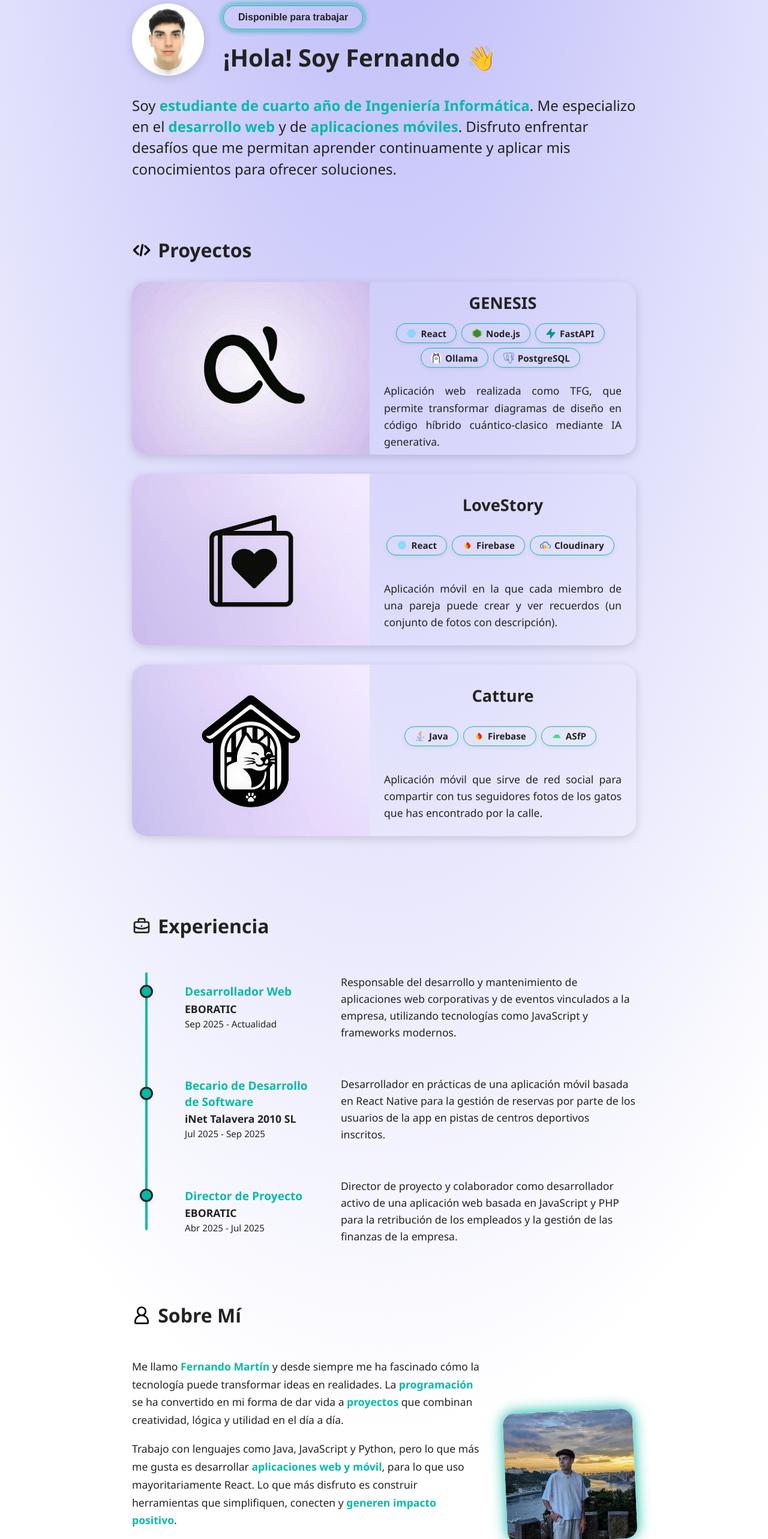
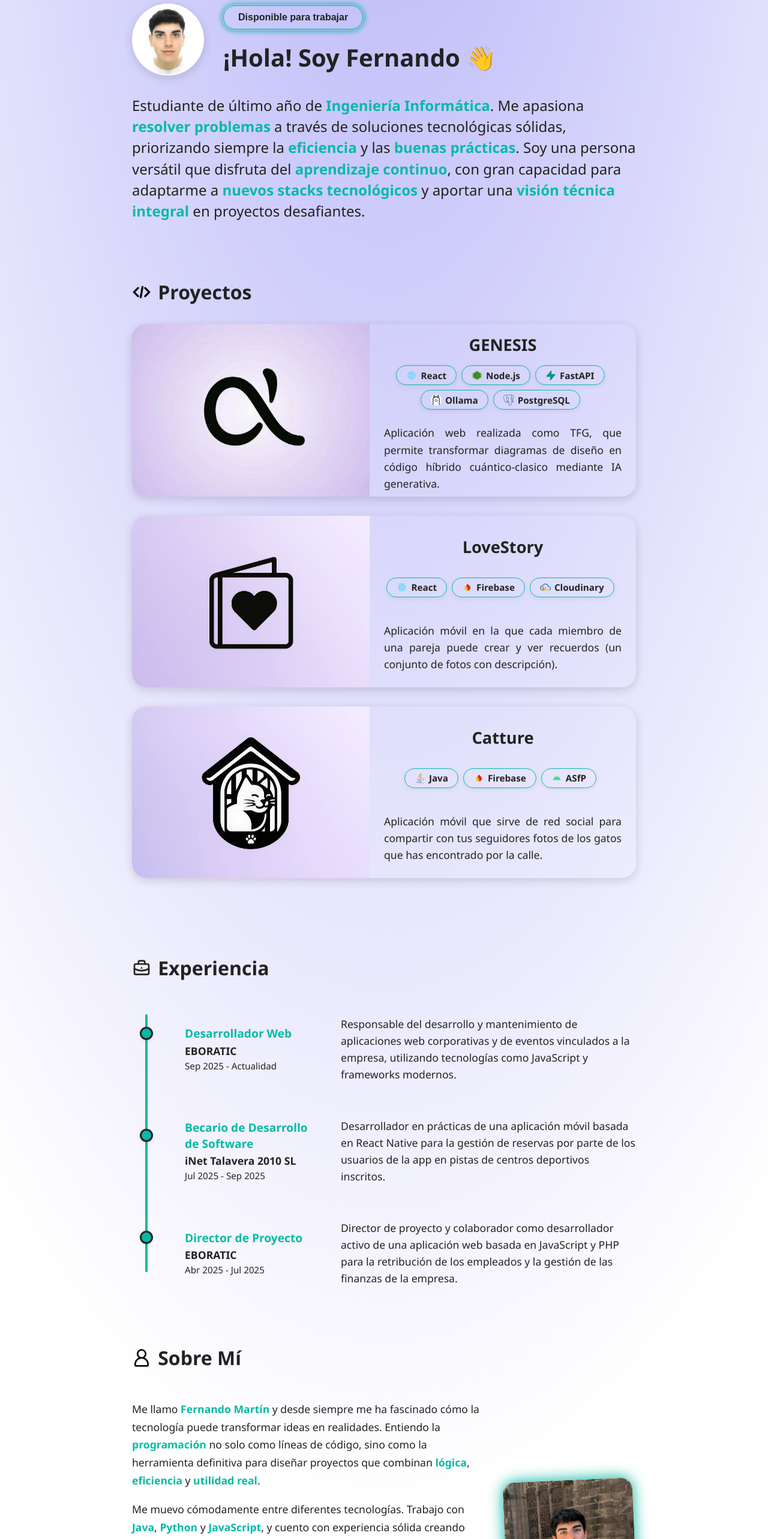
Before and after one commit to fernandomartin18/Porfolio, a React (Vite) app: page / in a window 1280 px wide. Shown: the part 234-2800 px from the top of the page at 60% size. Built offline with nearby package versions, Linux system fonts and the light colour scheme.

Commit message:
(feat): Actualización de contenido y estilo en SobreMi y Genesis

```diff
--- a/src/components/Inicio.jsx
+++ b/src/components/Inicio.jsx
@@ -49,9 +49,9 @@ export default function Inicio() {
         </div>
       </div>
       <p className="inicio-descripcion">
-          Soy <b className="primary-bold">estudiante de cuarto año de Ingeniería Informática</b>.
-          Me especializo en el <b className="primary-bold">desarrollo web</b> y de <b className="primary-bold">aplicaciones móviles</b>.
-          Disfruto enfrentar desafíos que me permitan aprender continuamente y aplicar mis conocimientos para ofrecer soluciones.
+          Estudiante de último año de <b className="primary-bold">Ingeniería Informática</b>.
+          Me apasiona <b className="primary-bold">resolver problemas</b> a través de soluciones tecnológicas sólidas, priorizando siempre la <b className="primary-bold">eficiencia</b> y las <b className="primary-bold">buenas prácticas</b>.
+          Soy una persona versátil que disfruta del <b className="primary-bold">aprendizaje continuo</b>, con gran capacidad para adaptarme a <b className="primary-bold">nuevos stacks tecnológicos</b> y aportar una <b className="primary-bold">visión técnica integral</b> en proyectos desafiantes.
       </p>
     </div>
   )
--- a/src/components/SobreMi.jsx
+++ b/src/components/SobreMi.jsx
@@ -6,13 +6,13 @@ export default function SobreMi() {
     <div className="sobre-mi-content">
       <div className="sobre-mi-text">
         <p>
-          Me llamo <span className="primary-text">Fernando Martín</span> y desde siempre me ha fascinado cómo la tecnología puede transformar ideas en realidades. La <span className="primary-text">programación</span> se ha convertido en mi forma de dar vida a <span className="primary-text">proyectos</span> que combinan creatividad, lógica y utilidad en el día a día.
+          Me llamo <span className="primary-text">Fernando Martín</span> y desde siempre me ha fascinado cómo la tecnología puede transformar ideas en realidades. Entiendo la <span className="primary-text">programación</span> no solo como líneas de código, sino como la herramienta definitiva para diseñar proyectos que combinan <span className="primary-text">lógica</span>, <span className="primary-text">eficiencia</span> y <span className="primary-text">utilidad real</span>.
         </p>
         <p>
-          Trabajo con lenguajes como Java, JavaScript y Python, pero lo que más me gusta es desarrollar <span className="primary-text">aplicaciones web y móvil</span>, para lo que uso mayoritariamente React. Lo que más disfruto es construir herramientas que simplifiquen, conecten y <span className="primary-text">generen impacto positivo</span>.
+          Me muevo cómodamente entre diferentes tecnologías. Trabajo con <span className="primary-text">Java</span>, <span className="primary-text">Python</span> y <span className="primary-text">JavaScript</span>, y cuento con experiencia sólida creando aplicaciones y webs con <span className="primary-text">React</span>. Sin embargo, más allá de la herramienta o el framework, mi objetivo es siempre el mismo: <span className="primary-text">construir soluciones de software integrales</span>, bien estructuradas y que conecten realmente con las necesidades del usuario final.
         </p>
         <p>
-          Soy una <span className="primary-text">persona curiosa y constante</span>, siempre abierta a aprender de cada reto y de las personas con las que <span className="primary-text">colaboro</span>. La música y los gatos son la mejor compañía en mis horas de código.
+          A nivel personal, la <span className="primary-text">curiosidad</span> y la <span className="primary-text">constancia</span> son mis motores. Valoro mucho el <span className="primary-text">trabajo en equipo</span> y el <span className="primary-text">aprendizaje mutuo</span> en cada proyecto. Y sí, la música y mi gato suelen ser mi mejor compañía en las sesiones de código en casa.
         </p>
       </div>
       <div className="sobre-mi-foto">
--- a/src/css/Genesis.css
+++ b/src/css/Genesis.css
@@ -41,7 +41,8 @@
   color: var(--text);
   opacity: 0.8;
   margin: 0;
-  max-width: 800px;
+  max-width: 80%;
+  text-align: justify;
 }
 
 .genesis-section {
@@ -347,7 +348,13 @@
   }
 
   .genesis-subtitle {
-     text-align: left;
+    text-align: left;
+    max-width: 100%;
+    margin: 0;
+    font-size: 1.25rem;
+    line-height: 1.5;
+    color: var(--text);
+    opacity: 0.8;
   }
 
   .genesis-section {
--- a/src/pages/Genesis.jsx
+++ b/src/pages/Genesis.jsx
@@ -170,7 +170,7 @@ export default function Genesis({ theme }) {
             alt="Genesis Logo"
             className="genesis-logo"
           />
-          <p className="genesis-subtitle">Aplicación web de generación automática de código cuántico-clásico mediante Inteligencia Artificial multimodal.</p>
+          <p className="genesis-subtitle">Aplicación web de generación automática de código cuántico-clásico mediante Inteligencia Artificial multimodal. Desarrollada como Trabajo de Fin de Grado y fruto de una Beca de Colaboración del Ministerio con el Departamento de Tecnologías y Sistemas de Información de la Universidad de Castilla La Mancha.</p>
         </header>
 
         <main>
```
Also changed, not shown: src/assets/FotoCasual.jpg.
